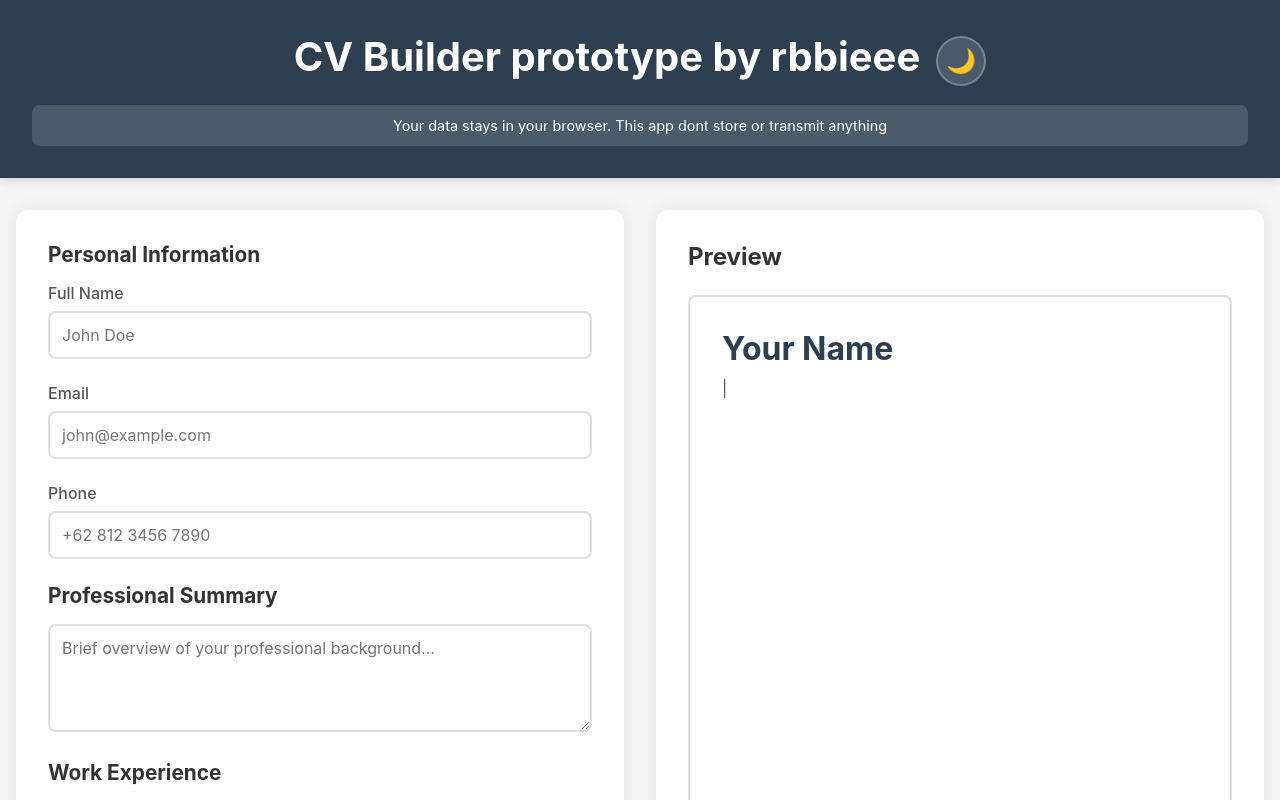
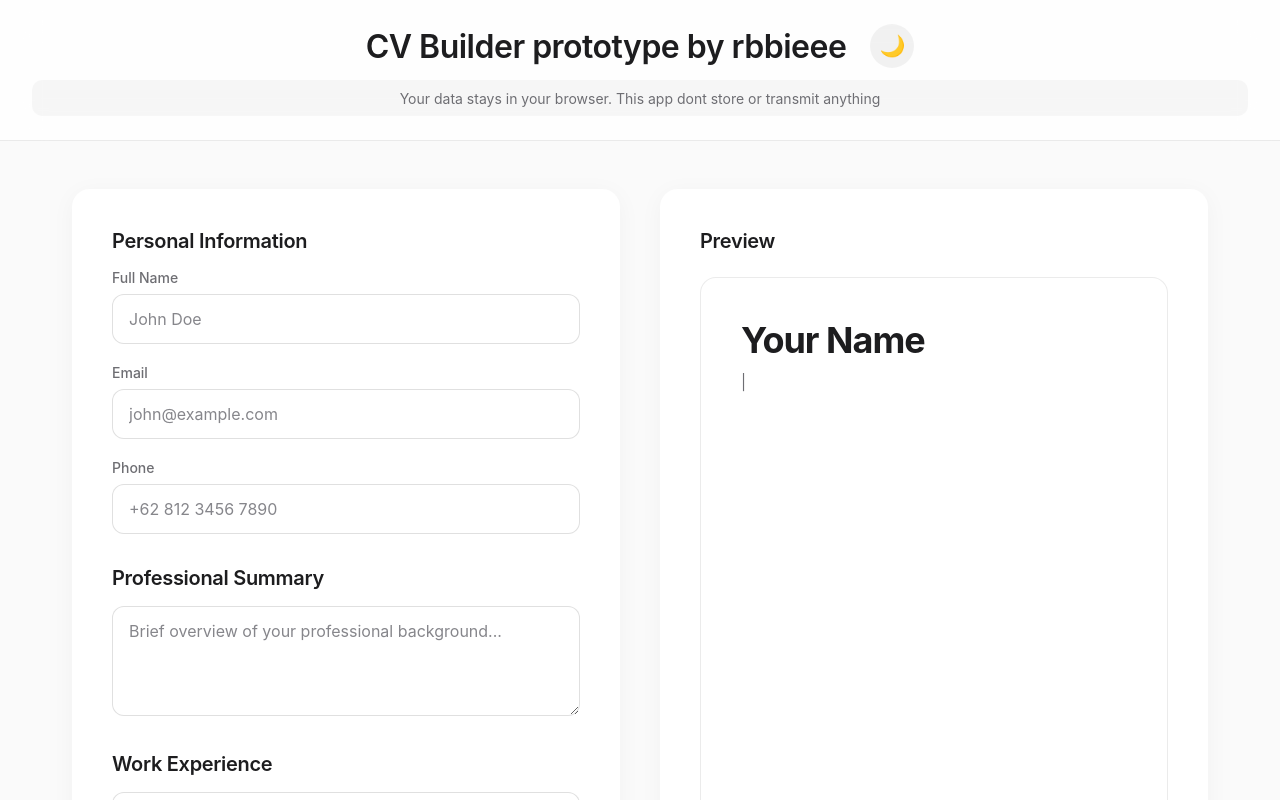
Before and after one commit to rbbieee/cv-builder-app, a React (Vite) app: page / in a window 1280 px wide. Shown: the top 800 px of the page. Built offline with nearby package versions, Linux system fonts and the light colour scheme.

Commit message:
style(ui): redesign

```diff
--- a/src/App.css
+++ b/src/App.css
@@ -5,14 +5,16 @@
 }
 
 body {
-  font-family: -apple-system, BlinkMacSystemFont, 'Segoe UI', 'Roboto', sans-serif;
-  background: #f5f5f5;
+  font-family: -apple-system, BlinkMacSystemFont, 'SF Pro Display', 'Segoe UI', 'Roboto', sans-serif;
+  background: #fafafa;
   transition: background 0.3s ease, color 0.3s ease;
+  -webkit-font-smoothing: antialiased;
+  -moz-osx-font-smoothing: grayscale;
 }
 
 body.dark-mode {
-  background: #1a1a1a;
-  color: #e0e0e0;
+  background: #000000;
+  color: #f5f5f7;
 }
 
 .app {
@@ -20,91 +22,120 @@ body.dark-mode {
 }
 
 .header {
-  background: #2c3e50;
-  color: white;
-  padding: 2rem;
+  background: rgba(255, 255, 255, 0.8);
+  backdrop-filter: saturate(180%) blur(20px);
+  -webkit-backdrop-filter: saturate(180%) blur(20px);
+  color: #1d1d1f;
+  padding: 1.5rem 2rem;
   text-align: center;
-  box-shadow: 0 2px 10px rgba(0,0,0,0.15);
+  border-bottom: 1px solid rgba(0, 0, 0, 0.08);
+  position: sticky;
+  top: 0;
+  z-index: 100;
 }
 
 body.dark-mode .header {
-  background: #1a252f;
+  background: rgba(0, 0, 0, 0.8);
+  backdrop-filter: saturate(180%) blur(20px);
+  -webkit-backdrop-filter: saturate(180%) blur(20px);
+  color: #f5f5f7;
+  border-bottom: 1px solid rgba(255, 255, 255, 0.1);
 }
 
 .header-content {
   display: flex;
   justify-content: center;
   align-items: center;
-  gap: 1rem;
+  gap: 1.5rem;
   flex-wrap: wrap;
 }
 
 .header h1 {
-  font-size: 2.5rem;
-  margin-bottom: 0.5rem;
+  font-size: 2rem;
+  font-weight: 600;
+  letter-spacing: -0.5px;
+  margin-bottom: 0;
 }
 
 .dark-mode-toggle {
-  background: rgba(255,255,255,0.15);
-  border: 2px solid rgba(255,255,255,0.25);
-  color: white;
-  font-size: 1.5rem;
-  width: 50px;
-  height: 50px;
+  background: rgba(0, 0, 0, 0.05);
+  border: none;
+  color: #1d1d1f;
+  font-size: 1.3rem;
+  width: 44px;
+  height: 44px;
   border-radius: 50%;
   cursor: pointer;
-  transition: all 0.3s ease;
+  transition: all 0.2s ease;
   display: flex;
   align-items: center;
   justify-content: center;
 }
 
+body.dark-mode .dark-mode-toggle {
+  background: rgba(255, 255, 255, 0.1);
+  color: #f5f5f7;
+}
+
 .dark-mode-toggle:hover {
-  background: rgba(255,255,255,0.25);
+  background: rgba(0, 0, 0, 0.08);
   transform: scale(1.05);
 }
 
+body.dark-mode .dark-mode-toggle:hover {
+  background: rgba(255, 255, 255, 0.15);
+}
+
 .privacy-notice {
-  background: rgba(255,255,255,0.15);
-  padding: 0.75rem;
-  border-radius: 8px;
-  margin-top: 1rem;
-  font-size: 0.9rem;
+  background: rgba(0, 0, 0, 0.03);
+  padding: 0.6rem 1rem;
+  border-radius: 10px;
+  margin-top: 0.75rem;
+  font-size: 0.875rem;
+  color: #6e6e73;
+  font-weight: 400;
+}
+
+body.dark-mode .privacy-notice {
+  background: rgba(255, 255, 255, 0.05);
+  color: #a1a1a6;
 }
 
 .container {
-  max-width: 1400px;
-  margin: 2rem auto;
-  padding: 0 1rem;
+  max-width: 1200px;
+  margin: 3rem auto;
+  padding: 0 2rem;
   display: grid;
   grid-template-columns: 1fr 1fr;
-  gap: 2rem;
+  gap: 2.5rem;
 }
 
 .form-section, .preview-section {
-  background: white;
-  padding: 2rem;
-  border-radius: 12px;
-  box-shadow: 0 2px 20px rgba(0,0,0,0.08);
-  transition: background 0.3s ease, box-shadow 0.3s ease;
+  background: #ffffff;
+  padding: 2.5rem;
+  border-radius: 18px;
+  box-shadow: 0 4px 24px rgba(0, 0, 0, 0.04);
+  transition: all 0.3s ease;
 }
 
 body.dark-mode .form-section,
 body.dark-mode .preview-section {
-  background: #2a2a2a;
-  box-shadow: 0 2px 20px rgba(0,0,0,0.3);
+  background: #1c1c1e;
+  box-shadow: 0 4px 24px rgba(0, 0, 0, 0.2);
 }
 
 .form-section h2 {
-  color: #333;
-  margin-top: 1.5rem;
+  color: #1d1d1f;
+  margin-top: 2rem;
   margin-bottom: 1rem;
-  font-size: 1.3rem;
+  font-size: 1.25rem;
+  font-weight: 600;
+  letter-spacing: -0.3px;
   transition: color 0.3s ease;
 }
 
 body.dark-mode .form-section h2 {
-  color: #e0e0e0;
+  color: #f5f5f7;
 }
 
 .form-section h2:first-of-type {
@@ -112,180 +143,221 @@ body.dark-mode .form-section h2 {
 }
 
 .form-group {
-  margin-bottom: 1.5rem;
+  margin-bottom: 1.25rem;
 }
 
 .form-group label {
   display: block;
   margin-bottom: 0.5rem;
-  color: #555;
+  color: #6e6e73;
   font-weight: 500;
+  font-size: 0.875rem;
   transition: color 0.3s ease;
 }
 
 body.dark-mode .form-group label {
-  color: #b0b0b0;
+  color: #a1a1a6;
 }
 
 .form-group input,
 .form-group textarea {
   width: 100%;
-  padding: 0.75rem;
-  border: 2px solid #e0e0e0;
-  border-radius: 8px;
+  padding: 0.875rem 1rem;
+  border: 1px solid rgba(0, 0, 0, 0.12);
+  border-radius: 12px;
   font-size: 1rem;
-  transition: border-color 0.3s, background 0.3s, color 0.3s;
+  transition: all 0.2s ease;
   font-family: inherit;
-  background: white;
-  color: #333;
+  background: #ffffff;
+  color: #1d1d1f;
+  -webkit-appearance: none;
+  appearance: none;
 }
 
 body.dark-mode .form-group input,
 body.dark-mode .form-group textarea {
-  background: #1a1a1a;
-  border-color: #444;
-  color: #e0e0e0;
+  background: #2c2c2e;
+  border-color: rgba(255, 255, 255, 0.15);
+  color: #f5f5f7;
 }
 
 .form-group input:focus,
 .form-group textarea:focus {
   outline: none;
-  border-color: #2c3e50;
+  border-color: #0071e3;
+  box-shadow: 0 0 0 4px rgba(0, 113, 227, 0.1);
 }
 
 body.dark-mode .form-group input:focus,
 body.dark-mode .form-group textarea:focus {
-  border-color: #4a5568;
+  border-color: #0a84ff;
+  box-shadow: 0 0 0 4px rgba(10, 132, 255, 0.15);
+}
+
+.form-group input::placeholder,
+.form-group textarea::placeholder {
+  color: #86868b;
+}
+
+body.dark-mode .form-group input::placeholder,
+body.dark-mode .form-group textarea::placeholder {
+  color: #6e6e73;
 }
 
 .form-group textarea {
   resize: vertical;
+  min-height: 100px;
 }
 
 .button-group {
   display: flex;
-  gap: 1rem;
+  gap: 0.75rem;
   margin-top: 2rem;
 }
 
 .btn-primary, .btn-danger {
   flex: 1;
-  padding: 1rem;
+  padding: 0.875rem 1.5rem;
   border: none;
-  border-radius: 8px;
+  border-radius: 12px;
   font-size: 1rem;
-  font-weight: 600;
+  font-weight: 500;
   cursor: pointer;
   transition: all 0.2s ease;
+  font-family: inherit;
 }
 
 .btn-primary {
-  background: #2c3e50;
+  background: #0071e3;
   color: white;
 }
 
 .btn-primary:hover {
-  background: #34495e;
-  transform: translateY(-2px);
-  box-shadow: 0 4px 12px rgba(44, 62, 80, 0.3);
+  background: #0077ed;
+  transform: translateY(-1px);
+  box-shadow: 0 4px 16px rgba(0, 113, 227, 0.3);
+}
+
+.btn-primary:active {
+  transform: translateY(0);
 }
 
 body.dark-mode .btn-primary {
-  background: #34495e;
+  background: #0a84ff;
 }
 
 body.dark-mode .btn-primary:hover {
-  background: #415a77;
+  background: #409cff;
 }
 
 .btn-danger {
-  background: #e74c3c;
-  color: white;
+  background: #f5f5f7;
+  color: #d60000;
+  border: 1px solid rgba(0, 0, 0, 0.08);
 }
 
 .btn-danger:hover {
-  background: #c0392b;
-  transform: translateY(-2px);
-  box-shadow: 0 4px 12px rgba(231, 76, 60, 0.3);
+  background: #e8e8ed;
+  transform: translateY(-1px);
 }
 
 body.dark-mode .btn-danger {
-  background: #c0392b;
+  background: #2c2c2e;
+  color: #ff453a;
+  border-color: rgba(255, 255, 255, 0.1);
+}
+
+body.dark-mode .btn-danger:hover {
+  background: #3a3a3c;
 }
 
 .preview-section h2 {
-  color: #333;
+  color: #1d1d1f;
   margin-bottom: 1.5rem;
+  font-size: 1.25rem;
+  font-weight: 600;
+  letter-spacing: -0.3px;
   transition: color 0.3s ease;
 }
 
 body.dark-mode .preview-section h2 {
-  color: #e0e0e0;
+  color: #f5f5f7;
 }
 
 .cv-preview {
-  border: 2px solid #e0e0e0;
-  padding: 2rem;
-  border-radius: 8px;
-  background: white;
+  border: 1px solid rgba(0, 0, 0, 0.08);
+  padding: 2.5rem;
+  border-radius: 16px;
+  background: #ffffff;
   min-height: 600px;
-  transition: background 0.3s ease, border-color 0.3s ease;
+  transition: all 0.3s ease;
 }
 
 body.dark-mode .cv-preview {
-  background: #1a1a1a;
-  border-color: #444;
+  background: #2c2c2e;
+  border-color: rgba(255, 255, 255, 0.1);
 }
 
 .cv-preview h1 {
-  color: #2c3e50;
-  font-size: 2rem;
+  color: #1d1d1f;
+  font-size: 2.25rem;
   margin-bottom: 0.5rem;
+  font-weight: 700;
+  letter-spacing: -1px;
   transition: color 0.3s ease;
 }
 
 body.dark-mode .cv-preview h1 {
-  color: #e0e0e0;
+  color: #f5f5f7;
 }
 
 .cv-preview h3 {
-  color: #2c3e50;
-  margin-top: 1.5rem;
+  color: #1d1d1f;
+  margin-top: 2rem;
   margin-bottom: 0.75rem;
-  border-bottom: 2px solid #2c3e50;
+  border-bottom: 1px solid rgba(0, 0, 0, 0.12);
   padding-bottom: 0.5rem;
   transition: color 0.3s ease, border-color 0.3s ease;
-  font-weight: 700;
+  font-weight: 600;
   text-transform: uppercase;
   letter-spacing: 0.5px;
+  font-size: 0.8rem;
+}
+
+body.dark-mode .cv-preview h3 {
+  color: #f5f5f7;
+  border-bottom-color: rgba(255, 255, 255, 0.15);
+}
+
+.cv-preview p {
+  color: #6e6e73;
+  line-height: 1.7;
+  transition: color 0.3s ease;
   font-size: 0.95rem;
 }
 
-body.dark-mode .cv-preview h3 {
-  color: #e0e0e0;
-  border-bottom-color: #e0e0e0;
-}
-
-.cv-preview p {
-  color: #555;
-  line-height: 1.6;
-  transition: color 0.3s ease;
-}
-
 body.dark-mode .cv-preview p {
-  color: #b0b0b0;
+  color: #a1a1a6;
 }
 
 @media (max-width: 768px) {
   .container {
     grid-template-columns: 1fr;
+    padding: 0 1rem;
+    gap: 1.5rem;
+    margin: 2rem auto;
   }
 
   .header h1 {
-    font-size: 1.8rem;
+    font-size: 1.5rem;
   }
 
   .header-content {
     flex-direction: column;
+    gap: 1rem;
+  }
+
+  .form-section, .preview-section {
+    padding: 1.5rem;
   }
 }
```
